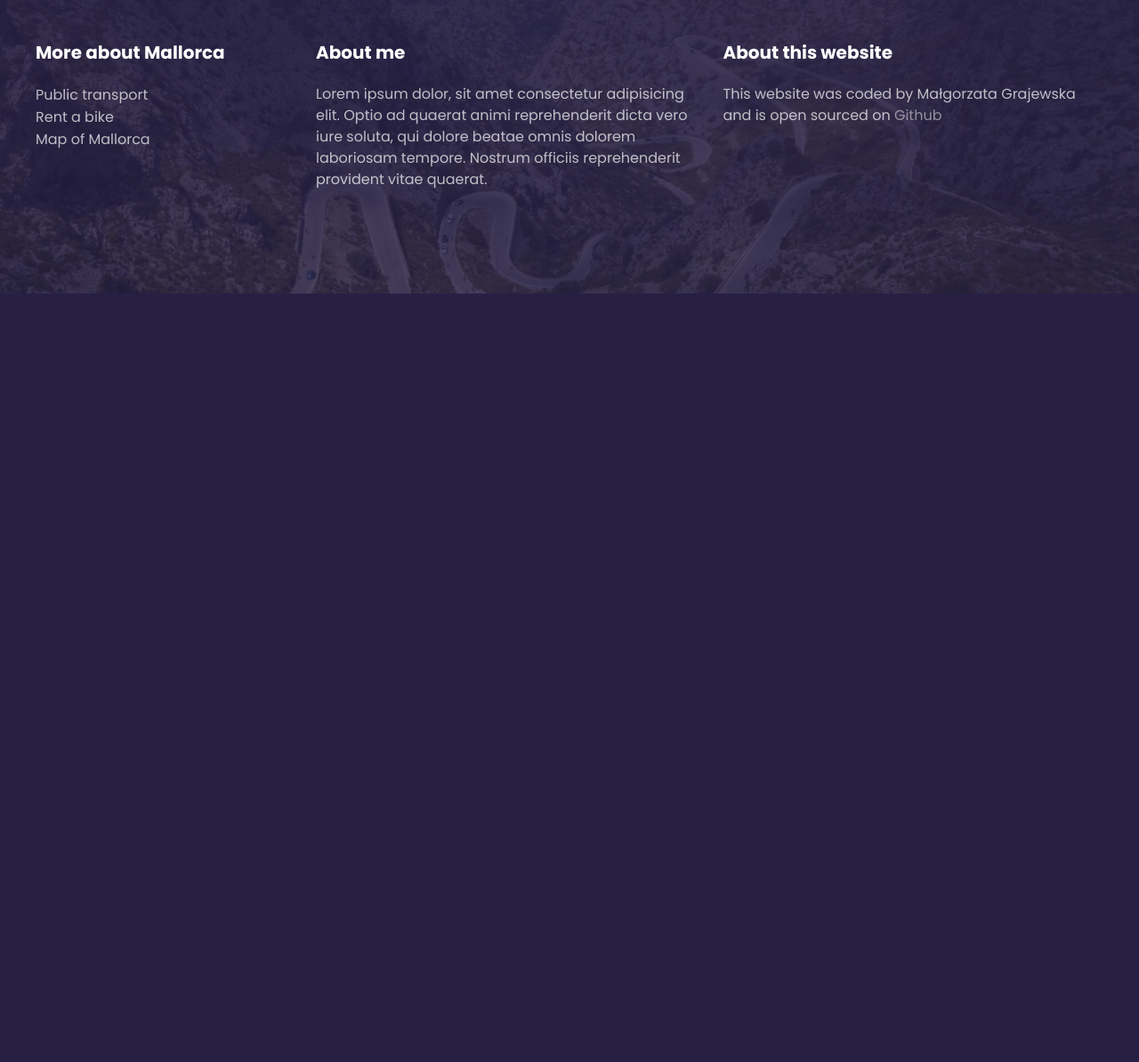
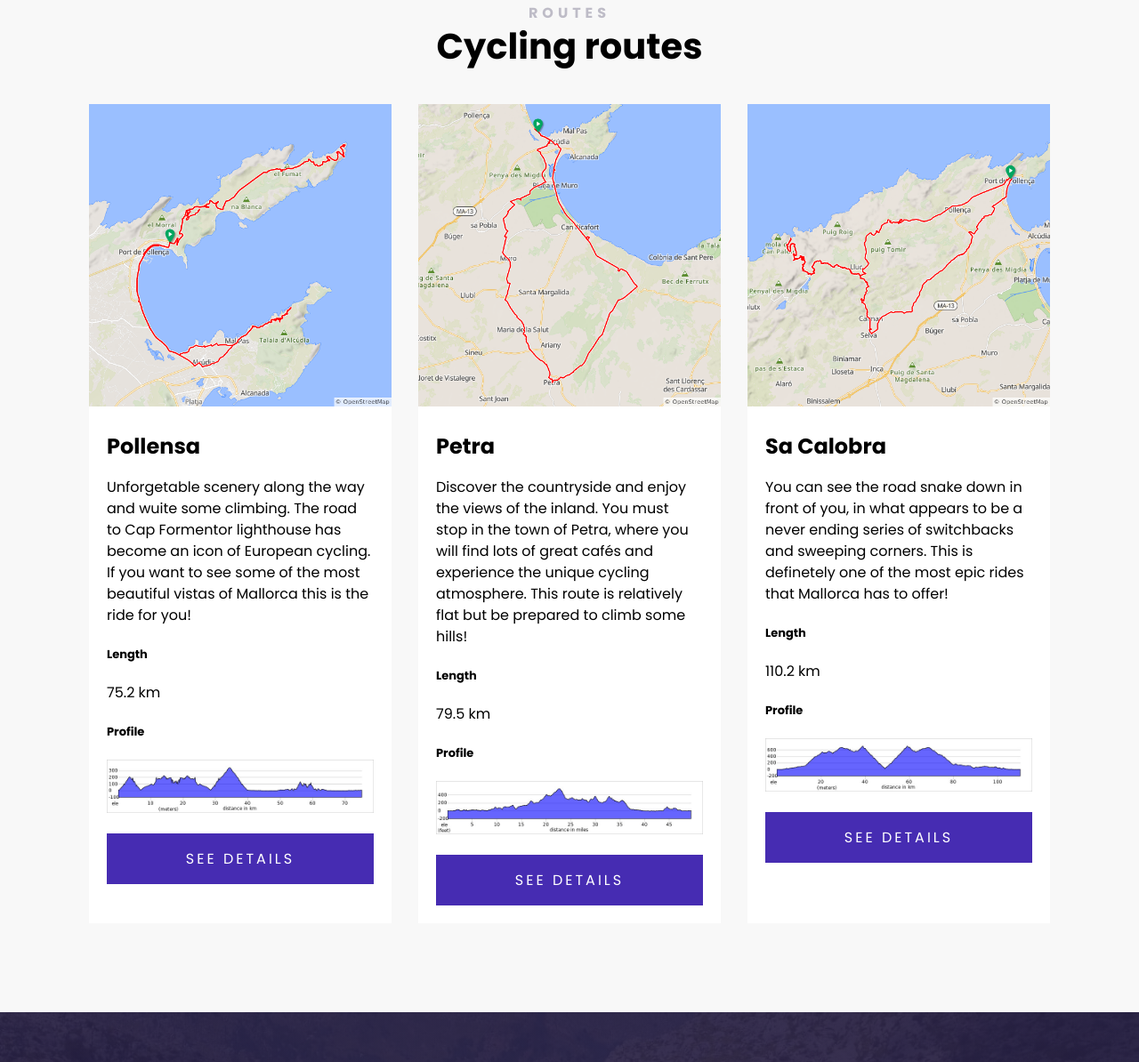
Before and after one commit to gosiagrajewska/resposive_addon_project, a plain HTML site: page index.html in a window 1280 px wide. Shown: the part 1603-2797 px from the top of the page at 89% size. Before the commit the page ends 1933 px from the top, so only its background shows below. Drawn offline with Linux system fonts and the light colour scheme.

Commit message:
cards with routes added

```diff
--- a/index.html
+++ b/index.html
@@ -50,6 +50,109 @@
               discovered and explored, some leading to historical castles,
               mountain top monasteries and lighthouses.
             </p>
+          </div>
+        </section>
+        <section class="secondary">
+          <h2>Routes</h2>
+          <h3>Cycling routes</h3>
+          <div class="grid grid-3-columns">
+            <div class="card">
+              <img
+                src="src/images/routes/Bay_of_Pollensa_route.png"
+                alt="Pollensa"
+                class="img-responsive"
+              />
+              <div class="card-content">
+                <h4>Pollensa</h4>
+                <p>
+                  Unforgetable scenery along the way and wuite some climbing.
+                  The road to Cap Formentor lighthouse has become an icon of
+                  European cycling. If you want to see some of the most
+                  beautiful vistas of Mallorca this is the ride for you!
+                </p>
+                <h5>Length</h5>
+                <p>75.2 km</p>
+                <h5>Profile</h5>
+                <p>
+                  <img
+                    src="/src/images/routes/Bay_of_Pollensa_profile.jpg"
+                    alt="Pollensa_profile"
+                    class="img-responsive"
+                  />
+                </p>
+                <a
+                  href="https://ridewithgps.com/routes/29010051"
+                  target="_blank"
+                  class="button"
+                  >See details</a
+                >
+              </div>
+            </div>
+            <div class="card">
+              <img
+                src="src/images/routes/Petra_route.png"
+                alt="Petra"
+                class="img-responsive"
+              />
+              <div class="card-content">
+                <h4>Petra</h4>
+                <p>
+                  Discover the countryside and enjoy the views of the inland.
+                  You must stop in the town of Petra, where you will find lots
+                  of great cafés and experience the unique cycling atmosphere.
+                  This route is relatively flat but be prepared to climb some
+                  hills!
+                </p>
+                <h5>Length</h5>
+                <p>79.5 km</p>
+                <h5>Profile</h5>
+                <p>
+                  <img
+                    src="/src/images/routes/Petra_profile.jpg"
+                    alt="Petra_profile"
+                    class="img-responsive"
+                  />
+                </p>
+                <a
+                  href="https://ridewithgps.com/routes/46031304"
+                  target="_blank"
+                  class="button"
+                  >See details</a
+                >
+              </div>
+            </div>
+            <div class="card">
+              <img
+                src="/src/images/routes/Sa_Calobra_route.png"
+                alt="Sa Calobra"
+                class="img-responsive"
+              />
+              <div class="card-content">
+                <h4>Sa Calobra</h4>
+                <p>
+                  You can see the road snake down in front of you, in what
+                  appears to be a never ending series of switchbacks and
+                  sweeping corners. This is definetely one of the most epic
+                  rides that Mallorca has to offer!
+                </p>
+                <h5>Length</h5>
+                <p>110.2 km</p>
+                <h5>Profile</h5>
+                <p>
+                  <img
+                    src="/src/images/routes/Sa_Calobra_profile.jpg"
+                    alt="Sa Calobra profile"
+                    class="img-responsive"
+                  />
+                </p>
+                <a
+                  href="https://ridewithgps.com/routes/41227557"
+                  target="_blank"
+                  class="button"
+                  >See details</a
+                >
+              </div>
+            </div>
           </div>
         </section>
       </main>
--- a/src/styles.css
+++ b/src/styles.css
@@ -3,10 +3,19 @@
   margin: 0 auto;
 }
 section {
-  max-width: 1200px;
+  max-width: 100%;
   margin: 0 auto;
-  padding: 100px 0;
+  padding: 100px;
 }
+section.secondary {
+  background: #f8f8f8;
+}
+
+.secondary h2,
+.secondary h3 {
+  text-align: center;
+}
+
 body {
   font-family: Poppins, sans-serif;
   background-color: rgba(39, 32, 68, 1);
@@ -85,9 +94,53 @@ main h3 {
 }
 .img-responsive {
   max-width: 100%;
+  margin-bottom: 0;
 }
 .description {
   text-align: justify;
+}
+.card {
+  background-color: white;
+}
+
+.card h4 {
+  font-family: Poppins;
+  font-size: 24px;
+  font-weight: 700;
+  line-height: 36px;
+  text-align: left;
+  margin: 0;
+}
+
+.card h5 {
+  font-family: Poppins;
+  font-size: 13px;
+  font-weight: 700;
+  line-height: 19.5px;
+  text-align: left;
+}
+
+.card p {
+  font-family: Poppins;
+  font-size: 16px;
+  font-weight: 400;
+  line-height: 24px;
+  text-align: left;
+}
+.card-content {
+  padding: 20px;
+}
+.button {
+  display: block;
+  color: white;
+  text-transform: uppercase;
+  letter-spacing: 3px;
+  padding: 16px 32px 16px 32px;
+  background-color: #462cb2;
+  text-align: center;
+}
+.card a {
+  text-decoration: none;
 }
 footer {
   color: white;
@@ -135,6 +188,9 @@ footer a:hover {
 .grid-3-columns-first-narow {
   grid-template-columns: 2fr 3fr 3fr;
 }
+.grid-3-columns {
+  grid-template-columns: 1fr 1fr 1fr;
+}
 
 @media (max-width: 900px) {
   header {
@@ -153,7 +209,8 @@ footer a:hover {
     grid-gap: 15px;
   }
   .grid-2-columns,
-  .grid-3-columns-first-narow {
+  .grid-3-columns-first-narow,
+  .grid-3-columns {
     grid-template-columns: 1fr;
   }
   section {
```
Also changed, not shown: src/images/routes/Bay_of_Pollensa_profile.jpg (added), src/images/routes/Bay_of_Pollensa_route.png (added), src/images/routes/Petra_profile.jpg (added), src/images/routes/Petra_route.png (added), src/images/routes/Puig_Major_profile.jpg (added), src/images/routes/Puig_Major_route.png (added), src/images/routes/Sa_Calobra_profile.jpg (added), src/images/routes/Sa_Calobra_route.png (added).
